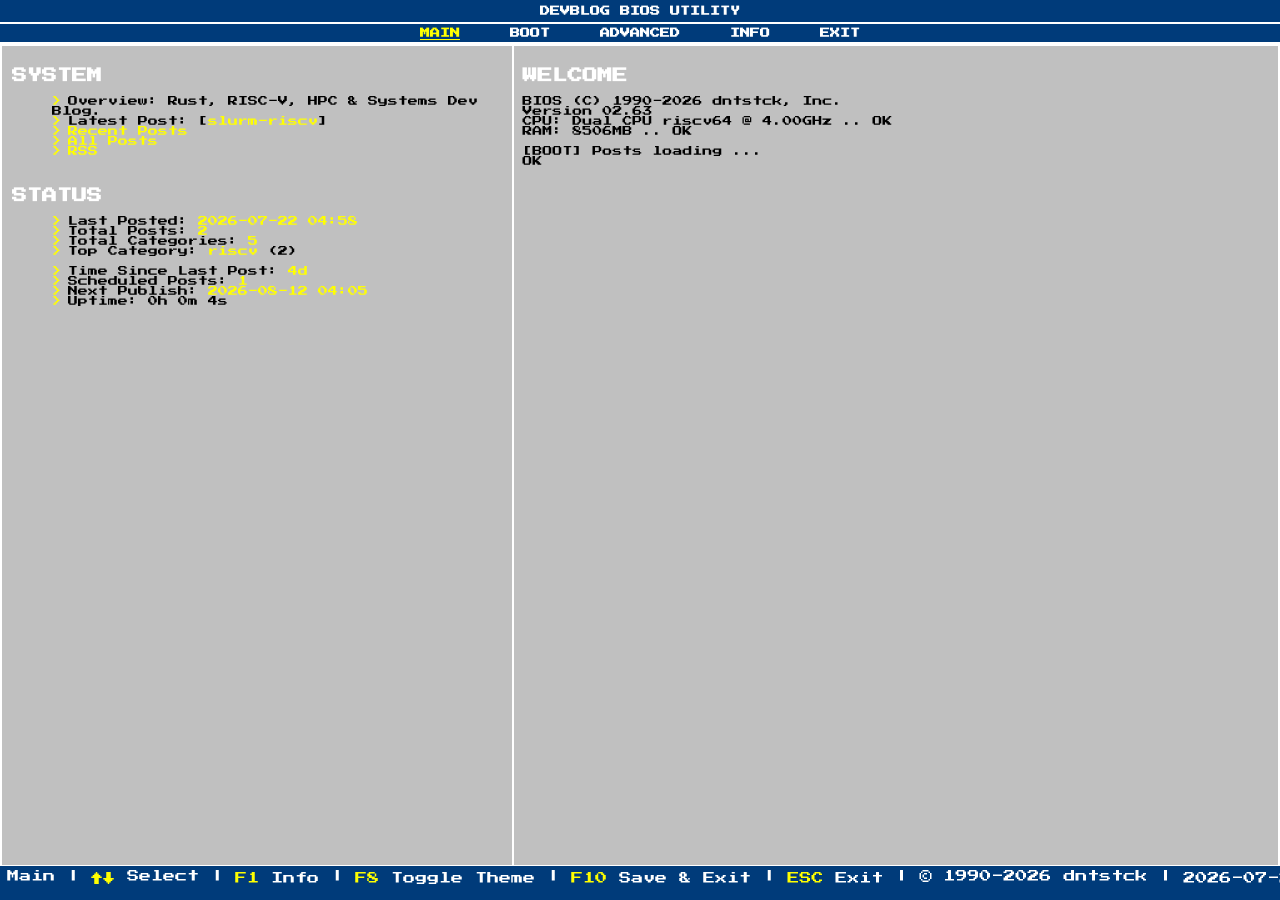
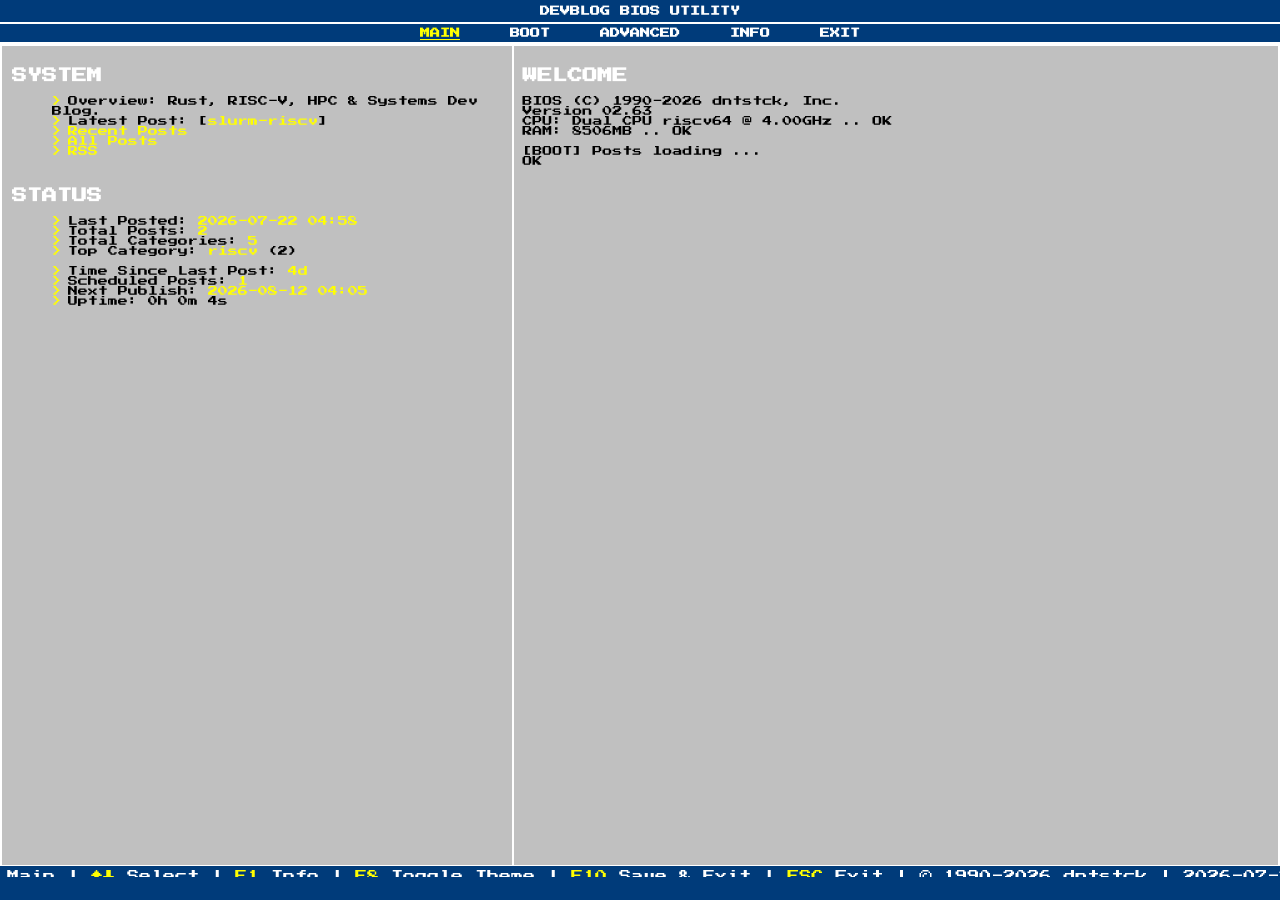
Before and after one commit to dntstck/blog, a Jekyll site: the page built from index.md, in a window 1280 px wide. Built offline with Jekyll 4.4.1, drawn with Linux system fonts in a browser that asks for light colours.

Commit message:
css tweaks - remove vertical align - middle & inherit fontsize in left pane

```diff
--- a/assets/css/bios.css
+++ b/assets/css/bios.css
@@ -334,12 +334,11 @@
     padding-left: 0.6ch;
     padding-right: 0.6ch;
     line-height: 1;
+    height: 1em;
 }
 
 .statusbar * {
     font-size: inherit;
-    vertical-align: middle;
-
 }
 
 /* mobile smooth scroll */
```
